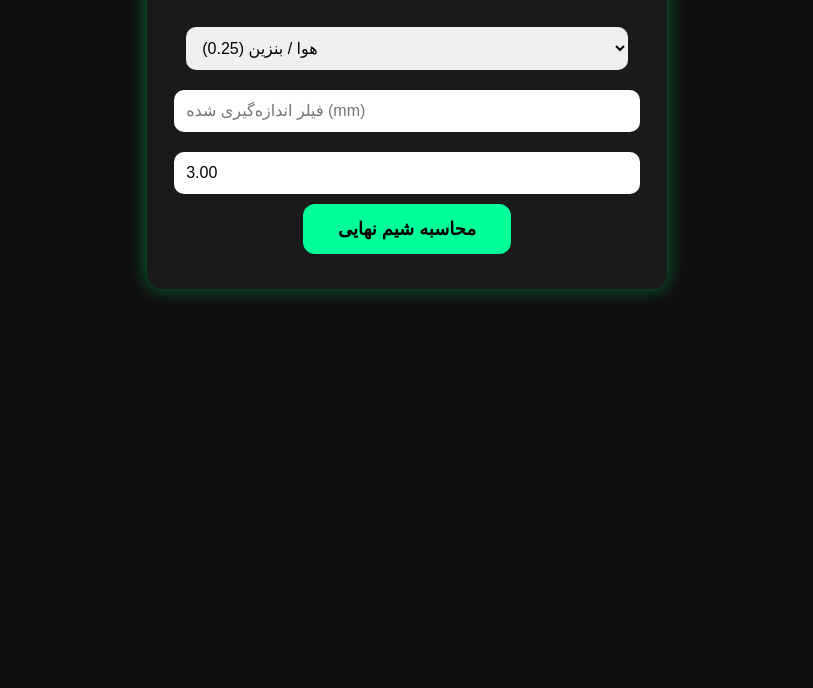
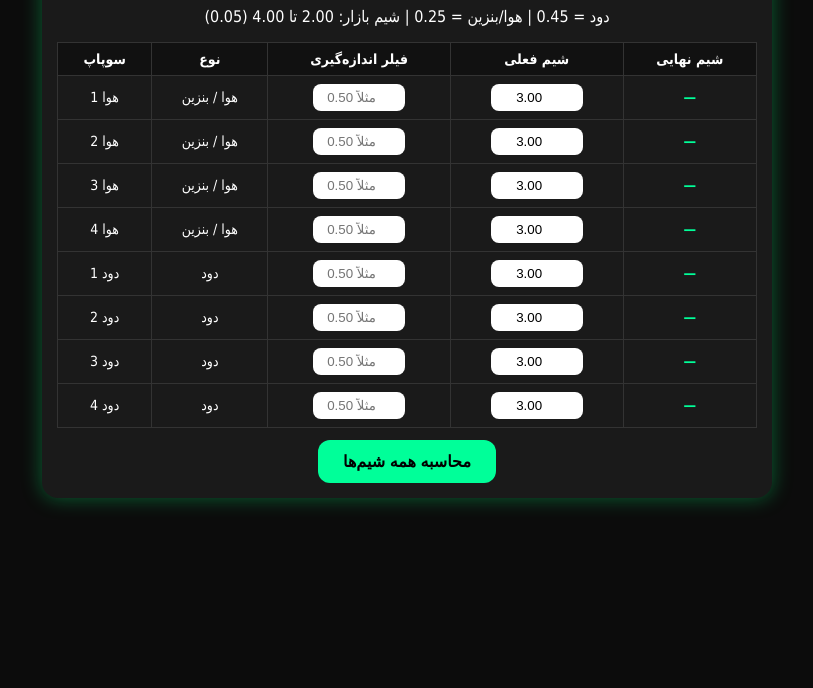
Before and after one commit to Askar6409/Shim, a plain HTML site: page index.html in a window 1280 px wide. Shown: the part 112-800 px from the top of the page, without its empty margins (233-1046 px from the left). Drawn offline with Linux system fonts and the light colour scheme.

Commit message:
Update index.html

```diff
--- a/index.html
+++ b/index.html
@@ -2,97 +2,147 @@
 <html lang="fa">
 <head>
 <meta charset="UTF-8">
-<title>شیم گیری پژو 405</title>
+<title>شیم گیری پژو 405 XU7</title>
 <style>
 body {
-  background: #0f0f0f;
+  background: #0c0c0c;
   color: white;
   font-family: Tahoma;
   text-align: center;
-  padding: 20px;
+  padding: 15px;
 }
 
 .box {
-  max-width: 480px;
+  max-width: 700px;
   margin: auto;
   background: #1a1a1a;
-  padding: 20px;
-  border-radius: 15px;
-  box-shadow: 0 0 18px rgba(0,255,120,0.4);
+  padding: 15px;
+  border-radius: 16px;
+  box-shadow: 0 0 20px rgba(0,255,120,0.35);
 }
 
-select, input {
-  width: 92%;
-  padding: 12px;
-  margin: 10px 0;
-  border-radius: 10px;
+table {
+  width: 100%;
+  border-collapse: collapse;
+  margin-top: 10px;
+}
+
+th, td {
+  border: 1px solid #333;
+  padding: 8px;
+  font-size: 14px;
+}
+
+th {
+  background: #111;
+}
+
+input {
+  width: 80px;
+  padding: 6px;
+  border-radius: 8px;
   border: none;
-  font-size: 16px;
+  text-align: center;
 }
 
 button {
+  margin-top: 12px;
+  padding: 12px 25px;
+  border-radius: 12px;
+  border: none;
   background: #00ff99;
-  border: none;
-  padding: 14px 35px;
-  border-radius: 12px;
-  font-size: 18px;
+  font-size: 16px;
   font-weight: bold;
   cursor: pointer;
 }
 
 .result {
-  margin-top: 15px;
-  font-size: 20px;
   color: #00ff99;
+  font-weight: bold;
 }
 </style>
 </head>
 <body>
 
 <div class="box">
-<h2>🛠 شیم گیری پژو 405 (XU7)</h2>
+<h2>🛠 شیم گیری پژو 405 — XU7</h2>
+<p>دود = 0.45 | هوا/بنزین = 0.25 | شیم بازار: 2.00 تا 4.00 (0.05)</p>
 
-<select id="type">
-  <option value="intake">هوا / بنزین (0.25)</option>
-  <option value="exhaust">دود (0.45)</option>
-</select>
+<table>
+<tr>
+<th>سوپاپ</th>
+<th>نوع</th>
+<th>فیلر اندازه‌گیری</th>
+<th>شیم فعلی</th>
+<th>شیم نهایی</th>
+</tr>
 
-<input type="number" step="0.01" id="measured" placeholder="فیلر اندازه‌گیری شده (mm)">
-<input type="number" step="0.01" id="shimBase" value="3.00" placeholder="شیم فعلی (mm)">
+<tbody id="rows"></tbody>
+</table>
 
-<button onclick="calc()">محاسبه شیم نهایی</button>
-
-<div class="result" id="result"></div>
+<button onclick="calcAll()">محاسبه همه شیم‌ها</button>
 </div>
 
 <script>
-function roundTo005(value) {
-  return Math.round(value / 0.05) * 0.05;
+const valves = [
+  {name:"1 هوا", type:"intake"},
+  {name:"2 هوا", type:"intake"},
+  {name:"3 هوا", type:"intake"},
+  {name:"4 هوا", type:"intake"},
+  {name:"1 دود", type:"exhaust"},
+  {name:"2 دود", type:"exhaust"},
+  {name:"3 دود", type:"exhaust"},
+  {name:"4 دود", type:"exhaust"}
+];
+
+const tbody = document.getElementById("rows");
+
+valves.forEach((v,i)=>{
+  let row = document.createElement("tr");
+  row.innerHTML = `
+    <td>${v.name}</td>
+    <td>${v.type === "intake" ? "هوا / بنزین" : "دود"}</td>
+    <td><input type="number" step="0.01" id="meas${i}" placeholder="مثلاً 0.50"></td>
+    <td><input type="number" step="0.01" value="3.00" id="shim${i}"></td>
+    <td class="result" id="out${i}">—</td>
+  `;
+  tbody.appendChild(row);
+});
+
+function round005(val){
+  return Math.round(val / 0.05) * 0.05;
 }
 
-function calc() {
-  let measured = parseFloat(document.getElementById("measured").value);
-  let shimBase = parseFloat(document.getElementById("shimBase").value);
-  let type = document.getElementById("type").value;
+function calcAll(){
+  valves.forEach((v,i)=>{
+    let measured = parseFloat(document.getElementById(`meas${i}`).value);
+    let shimBase = parseFloat(document.getElementById(`shim${i}`).value);
+    let out = document.getElementById(`out${i}`);
 
-  if (isNaN(measured) || isNaN(shimBase)) {
-    document.getElementById("result").innerText = "⚠ مقادیر را کامل وارد کن";
-    return;
-  }
+    if(isNaN(measured) || isNaN(shimBase)){
+      out.innerText = "❌";
+      return;
+    }
 
-  let target = (type === "intake") ? 0.25 : 0.45;
+    let target = v.type === "intake" ? 0.25 : 0.45;
+    let diff = measured - target;
 
-  let rawShim = shimBase + (measured - target);
-  let finalShim = roundTo005(rawShim);
+    // منطق استاد موجی 😎
+    let newShim;
+    if(v.type === "exhaust"){
+      newShim = shimBase + diff; // دود → اضافه
+    } else {
+      newShim = shimBase - diff; // هوا → کم
+    }
 
-  let warning = "";
-  if (finalShim < 2.00) warning = "⚠ کمتر از شیم بازار!";
-  if (finalShim > 4.00) warning = "⚠ بیشتر از شیم بازار!";
+    newShim = round005(newShim);
 
-  document.getElementById("result").innerHTML =
-    "🎯 فیلر استاندارد: " + target + " mm<br>" +
-    "🔧 شیم نهایی پیشنهادی: <b>" + finalShim.toFixed(2) + " mm</b><br>" +
-    "<span style='color:#ffaa00'>" + warning + "</span>";
+    let warn = "";
+    if(newShim < 2.00) warn = " ⚠کم";
+    if(newShim > 4.00) warn = " ⚠زیاد";
+
+    out.innerText = newShim.toFixed(2) + " mm" + warn;
+  });
 }
 </script>
 
```
